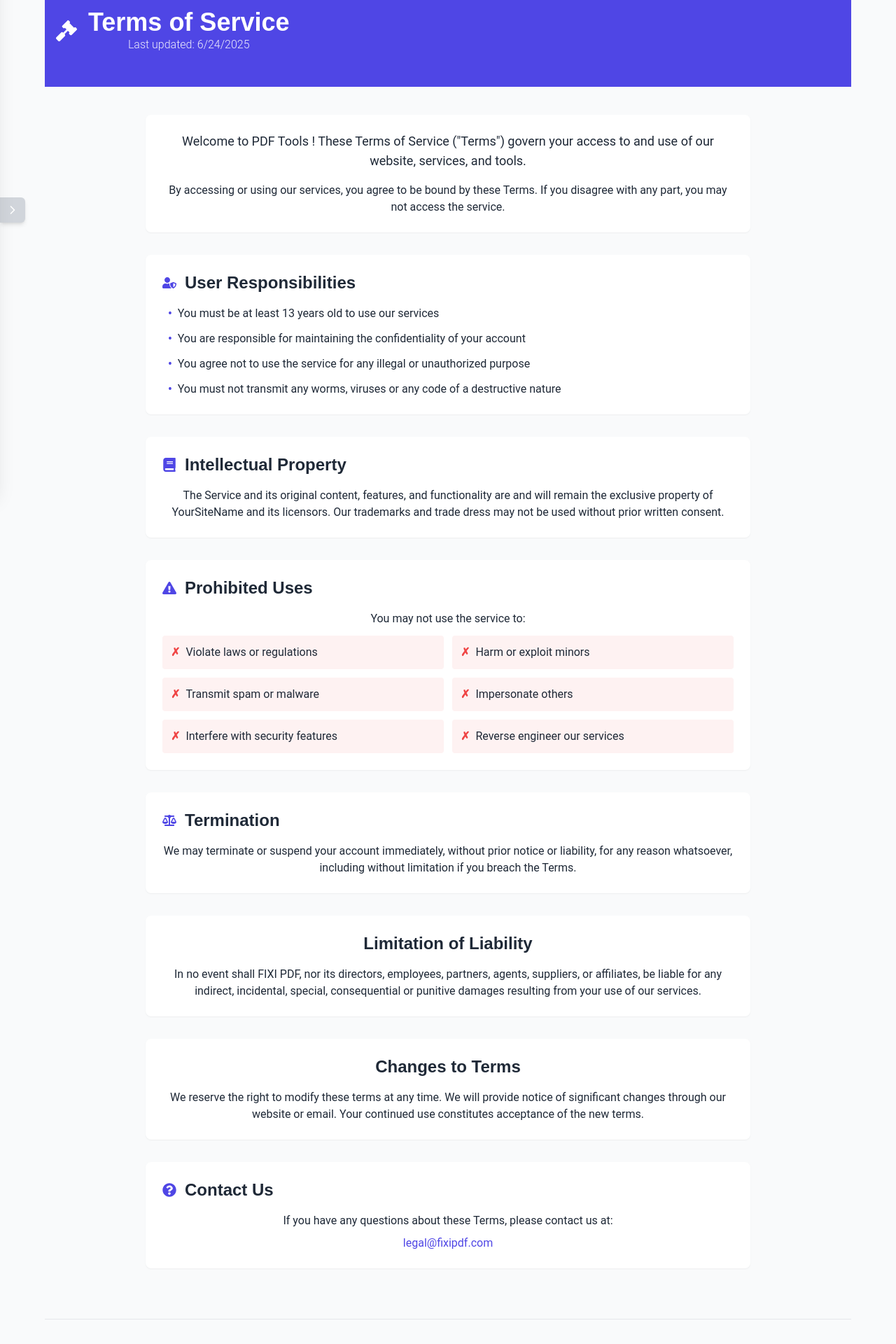
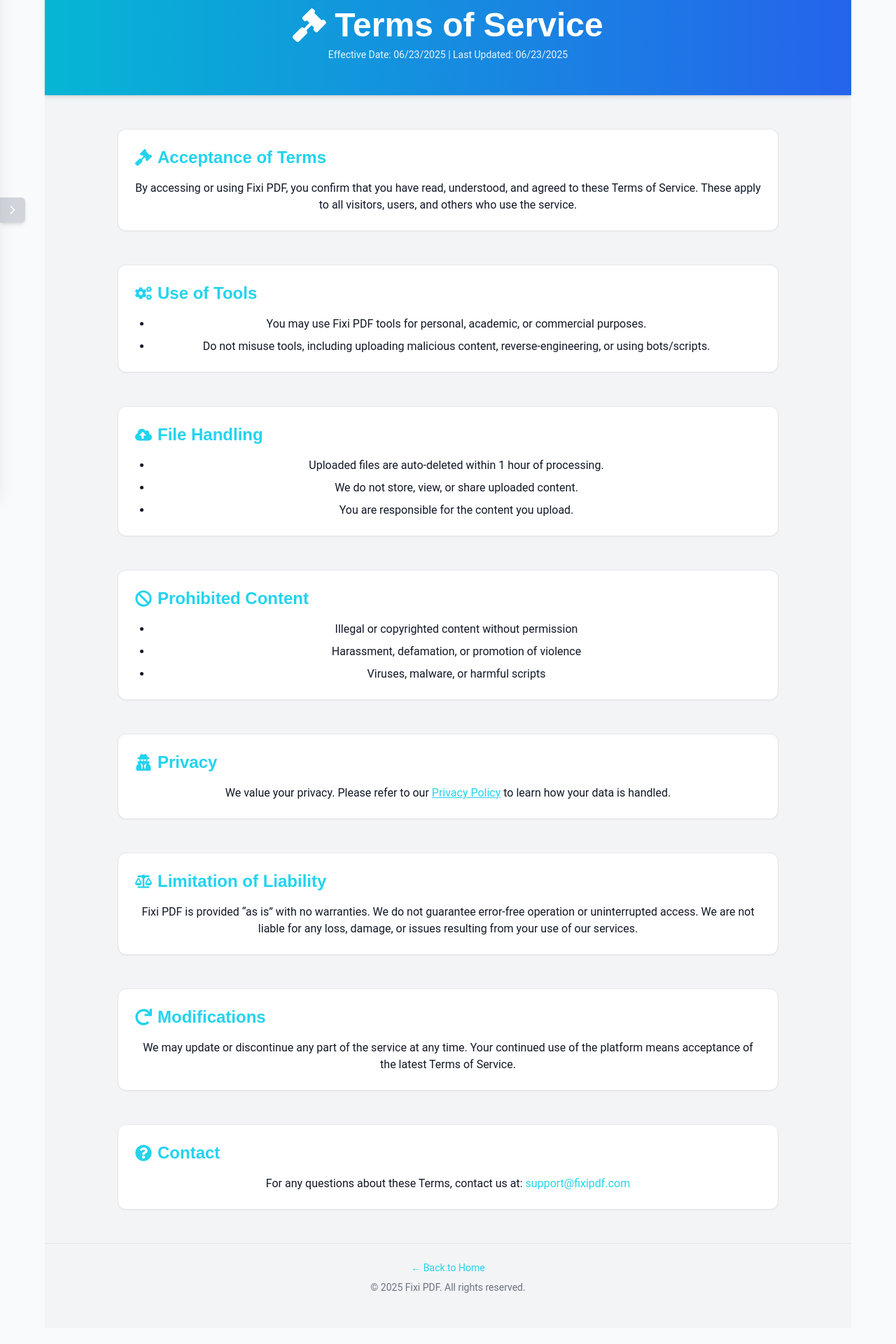
Before and after one commit to Ayan-Kashif/PDF-Tools, a React (Vite) app: page /terms in a window 1280 px wide. Shown: the part 100-2020 px from the top of the page at 70% size. Built offline with nearby package versions, Linux system fonts and the light colour scheme.

Commit message:
Update Terms.jsx

```diff
--- a/src/pages/Terms.jsx
+++ b/src/pages/Terms.jsx
@@ -2,8 +2,8 @@
 import { Helmet } from 'react-helmet';
 import { Link } from 'react-router-dom';
 import {
-  FaGavel, FaExclamationTriangle, FaUserShield,
-  FaBook, FaBalanceScale, FaQuestionCircle
+  FaGavel, FaCogs, FaCloudUploadAlt, FaBan, FaUserSecret,
+  FaBalanceScale, FaRedo, FaQuestionCircle
 } from 'react-icons/fa';
 
 const TermsOfService = () => {
@@ -12,170 +12,115 @@
   useEffect(() => {
     const storedTheme = localStorage.getItem('theme');
     setTheme(storedTheme || 'light');
-  }, []);
-    useEffect(() => {
     window.scrollTo(0, 0);
   }, []);
 
-
   const isDark = theme === 'dark';
 
-  const bgBase = isDark ? 'bg-gray-900 text-gray-200' : 'bg-gray-50 text-gray-800';
-  const bgCard = isDark ? 'bg-gray-800 text-gray-300' : 'bg-white text-gray-800';
-  const textAccent = isDark ? 'text-indigo-400' : 'text-indigo-600';
-  const borderColor = isDark ? 'border-gray-700' : 'border-gray-200';
-  const redBg = isDark ? 'bg-gray-700' : 'bg-red-50';
-  const textSubtle = isDark ? 'text-gray-400' : 'text-gray-600';
+  const bgMain = isDark ? 'bg-gray-900 text-white' : 'bg-gray-100 text-gray-900';
+  const cardBg = isDark ? 'bg-gray-800 border-gray-700' : 'bg-white border border-gray-200';
+  const accentText = 'text-cyan-400';
+  const subText = isDark ? 'text-gray-400' : 'text-gray-600';
+
+  const sectionWrapper = `rounded-xl p-6 shadow-sm ${cardBg}`;
 
   return (
-    <div className={`min-h-screen ${bgBase}`}>
+    <div className={`min-h-screen ${bgMain}`}>
       <Helmet>
-        <title>Terms of Service | FIXI PDF</title>
-        <meta name="description" content="Review our Terms of Service governing your use of our platform and services." />
+        <title>Terms of Service | Fixi PDF</title>
+        <meta name="description" content="Read our Terms of Service detailing acceptable use and limitations for Fixi PDF tools." />
       </Helmet>
 
       {/* Header */}
-      <header className="bg-indigo-600 text-white py-12">
-        <div className="container mx-auto px-4">
-          <div className="flex items-center gap-4">
-            <FaGavel className="text-3xl" />
-            <div>
-              <h1 className="text-3xl md:text-4xl font-bold">Terms of Service</h1>
-              <p className="opacity-90 font-light">Last updated: {new Date().toLocaleDateString()}</p>
-            </div>
-          </div>
-        </div>
+      <header className="py-12 px-4 text-center bg-gradient-to-r from-cyan-500 to-blue-600 text-white shadow-md">
+        <h1 className="text-4xl sm:text-5xl font-bold flex justify-center items-center gap-3 mb-2">
+          <FaGavel /> Terms of Service
+        </h1>
+        <p className="text-sm opacity-90">Effective Date: 06/23/2025 | Last Updated: 06/23/2025</p>
       </header>
 
-      {/* Main Content */}
-      <main className="container mx-auto px-4 py-10 max-w-4xl space-y-8">
-        {/* Introduction */}
-        <section className={`rounded-lg shadow-sm p-6 ${bgCard}`}>
-          <p className="text-lg">
-            Welcome to PDF Tools ! These Terms of Service ("Terms") govern your access to and use of our website, services, and tools.
-          </p>
-          <p className="mt-4">
-            By accessing or using our services, you agree to be bound by these Terms. If you disagree with any part, you may not access the service.
+      {/* Content */}
+      <main className="max-w-5xl mx-auto px-6 sm:px-10 py-12 space-y-12">
+        {/* 1. Acceptance */}
+        <section className={sectionWrapper}>
+          <h2 className={`text-2xl font-semibold mb-4 flex items-center gap-2 ${accentText}`}><FaGavel /> Acceptance of Terms</h2>
+          <p>
+            By accessing or using Fixi PDF, you confirm that you have read, understood, and agreed to these Terms of Service.
+            These apply to all visitors, users, and others who use the service.
           </p>
         </section>
 
-        {/* User Responsibilities */}
-        <section className={`rounded-lg shadow-sm p-6 ${bgCard}`}>
-          <div className="flex items-center gap-3 mb-4">
-            <FaUserShield className={`text-xl ${textAccent}`} />
-            <h2 className="text-2xl font-semibold">User Responsibilities</h2>
-          </div>
-          <ul className="space-y-3 pl-2">
-            {[
-              'You must be at least 13 years old to use our services',
-              'You are responsible for maintaining the confidentiality of your account',
-              'You agree not to use the service for any illegal or unauthorized purpose',
-              'You must not transmit any worms, viruses or any code of a destructive nature'
-            ].map((item, i) => (
-              <li key={i} className="flex gap-2">
-                <span className={`${textAccent} font-bold`}>•</span>
-                {item}
-              </li>
-            ))}
+        {/* 2. Use of Tools */}
+        <section className={sectionWrapper}>
+          <h2 className={`text-2xl font-semibold mb-4 flex items-center gap-2 ${accentText}`}><FaCogs /> Use of Tools</h2>
+          <ul className="list-disc pl-6 space-y-2">
+            <li>You may use Fixi PDF tools for personal, academic, or commercial purposes.</li>
+            <li>Do not misuse tools, including uploading malicious content, reverse-engineering, or using bots/scripts.</li>
           </ul>
         </section>
 
-        {/* Intellectual Property */}
-        <section className={`rounded-lg shadow-sm p-6 ${bgCard}`}>
-          <div className="flex items-center gap-3 mb-4">
-            <FaBook className={`text-xl ${textAccent}`} />
-            <h2 className="text-2xl font-semibold">Intellectual Property</h2>
-          </div>
+        {/* 3. File Handling */}
+        <section className={sectionWrapper}>
+          <h2 className={`text-2xl font-semibold mb-4 flex items-center gap-2 ${accentText}`}><FaCloudUploadAlt /> File Handling</h2>
+          <ul className="list-disc pl-6 space-y-2">
+            <li>Uploaded files are auto-deleted within 1 hour of processing.</li>
+            <li>We do not store, view, or share uploaded content.</li>
+            <li>You are responsible for the content you upload.</li>
+          </ul>
+        </section>
+
+        {/* 4. Prohibited Content */}
+        <section className={sectionWrapper}>
+          <h2 className={`text-2xl font-semibold mb-4 flex items-center gap-2 ${accentText}`}><FaBan /> Prohibited Content</h2>
+          <ul className="list-disc pl-6 space-y-2">
+            <li>Illegal or copyrighted content without permission</li>
+            <li>Harassment, defamation, or promotion of violence</li>
+            <li>Viruses, malware, or harmful scripts</li>
+          </ul>
+        </section>
+
+        {/* 5. Privacy */}
+        <section className={sectionWrapper}>
+          <h2 className={`text-2xl font-semibold mb-4 flex items-center gap-2 ${accentText}`}><FaUserSecret /> Privacy</h2>
           <p>
-            The Service and its original content, features, and functionality are and will remain the exclusive property of YourSiteName and its licensors.
-            Our trademarks and trade dress may not be used without prior written consent.
+            We value your privacy. Please refer to our <Link to="/privacy-policy" className="underline text-cyan-400">Privacy Policy</Link> to learn how your data is handled.
           </p>
         </section>
 
-        {/* Prohibited Uses */}
-        <section className={`rounded-lg shadow-sm p-6 ${bgCard}`}>
-          <div className="flex items-center gap-3 mb-4">
-            <FaExclamationTriangle className={`text-xl ${textAccent}`} />
-            <h2 className="text-2xl font-semibold">Prohibited Uses</h2>
-          </div>
-          <p className="mb-3">You may not use the service to:</p>
-          <ul className="grid grid-cols-1 md:grid-cols-2 gap-3">
-            {[
-              'Violate laws or regulations',
-              'Harm or exploit minors',
-              'Transmit spam or malware',
-              'Impersonate others',
-              'Interfere with security features',
-              'Reverse engineer our services'
-            ].map((text, i) => (
-              <li key={i} className={`flex gap-2 p-3 rounded ${redBg}`}>
-                <span className="text-red-500 font-bold">✗</span>
-                {text}
-              </li>
-            ))}
-          </ul>
-        </section>
-
-        {/* Termination */}
-        <section className={`rounded-lg shadow-sm p-6 ${bgCard}`}>
-          <div className="flex items-center gap-3 mb-4">
-            <FaBalanceScale className={`text-xl ${textAccent}`} />
-            <h2 className="text-2xl font-semibold">Termination</h2>
-          </div>
+        {/* 6. Limitation of Liability */}
+        <section className={sectionWrapper}>
+          <h2 className={`text-2xl font-semibold mb-4 flex items-center gap-2 ${accentText}`}><FaBalanceScale /> Limitation of Liability</h2>
           <p>
-            We may terminate or suspend your account immediately, without prior notice or liability, for any reason whatsoever,
-            including without limitation if you breach the Terms.
+            Fixi PDF is provided “as is” with no warranties. We do not guarantee error-free operation or uninterrupted access.
+            We are not liable for any loss, damage, or issues resulting from your use of our services.
           </p>
         </section>
 
-        {/* Limitation of Liability */}
-        <section className={`rounded-lg shadow-sm p-6 ${bgCard}`}>
-          <h2 className="text-2xl font-semibold mb-4">Limitation of Liability</h2>
+        {/* 7. Modifications */}
+        <section className={sectionWrapper}>
+          <h2 className={`text-2xl font-semibold mb-4 flex items-center gap-2 ${accentText}`}><FaRedo /> Modifications</h2>
           <p>
-            In no event shall FIXI PDF, nor its directors, employees, partners, agents, suppliers, or affiliates, be liable
-            for any indirect, incidental, special, consequential or punitive damages resulting from your use of our services.
+            We may update or discontinue any part of the service at any time. Your continued use of the platform means
+            acceptance of the latest Terms of Service.
           </p>
         </section>
 
-        {/* Changes to Terms */}
-        <section className={`rounded-lg shadow-sm p-6 ${bgCard}`}>
-          <h2 className="text-2xl font-semibold mb-4">Changes to Terms</h2>
+        {/* 8. Contact */}
+        <section className={sectionWrapper}>
+          <h2 className={`text-2xl font-semibold mb-4 flex items-center gap-2 ${accentText}`}><FaQuestionCircle /> Contact</h2>
           <p>
-            We reserve the right to modify these terms at any time. We will provide notice of significant changes through our
-            website or email. Your continued use constitutes acceptance of the new terms.
-          </p>
-        </section>
-
-        {/* Contact Us */}
-        <section className={`rounded-lg shadow-sm p-6 ${bgCard}`}>
-          <div className="flex items-center gap-3 mb-4">
-            <FaQuestionCircle className={`text-xl ${textAccent}`} />
-            <h2 className="text-2xl font-semibold">Contact Us</h2>
-          </div>
-          <p>
-            If you have any questions about these Terms, please contact us at:
-          </p>
-          <p className="mt-2">
-            <a href="/" className={`${textAccent} hover:underline`}>
-              legal@fixipdf.com
-            </a>
+            For any questions about these Terms, contact us at:{' '}
+            <a href="mailto:support@fixipdf.com" className="text-cyan-400 hover:underline">support@fixipdf.com</a>
           </p>
         </section>
       </main>
 
       {/* Footer */}
-      <footer className={`border-t py-8 mt-8 ${borderColor}`}>
-        <div className="container mx-auto px-4 text-center">
-          <Link to="/" className={`inline-flex items-center ${textAccent} hover:underline mb-4`}>
-            <svg xmlns="http://www.w3.org/2000/svg" className="h-5 w-5 mr-1" viewBox="0 0 20 20" fill="currentColor">
-              <path fillRule="evenodd" d="M9.707 16.707a1 1 0 01-1.414 0l-6-6a1 1 0 010-1.414l6-6a1 1 0 011.414 1.414L5.414 9H17a1 1 0 110 2H5.414l4.293 4.293a1 1 0 010 1.414z" clipRule="evenodd" />
-            </svg>
-            Back to Home
-          </Link>
-          <p className={`${textSubtle} text-sm`}>
-            © {new Date().getFullYear()} FIXI PDF. All rights reserved.
-          </p>
-        </div>
+      <footer className="border-t pt-6 pb-12 text-center text-sm text-gray-500 dark:text-gray-400">
+        <Link to="/" className="text-cyan-400 hover:underline block mb-2">
+          ← Back to Home
+        </Link>
+        <p>© {new Date().getFullYear()} Fixi PDF. All rights reserved.</p>
       </footer>
     </div>
   );
```
